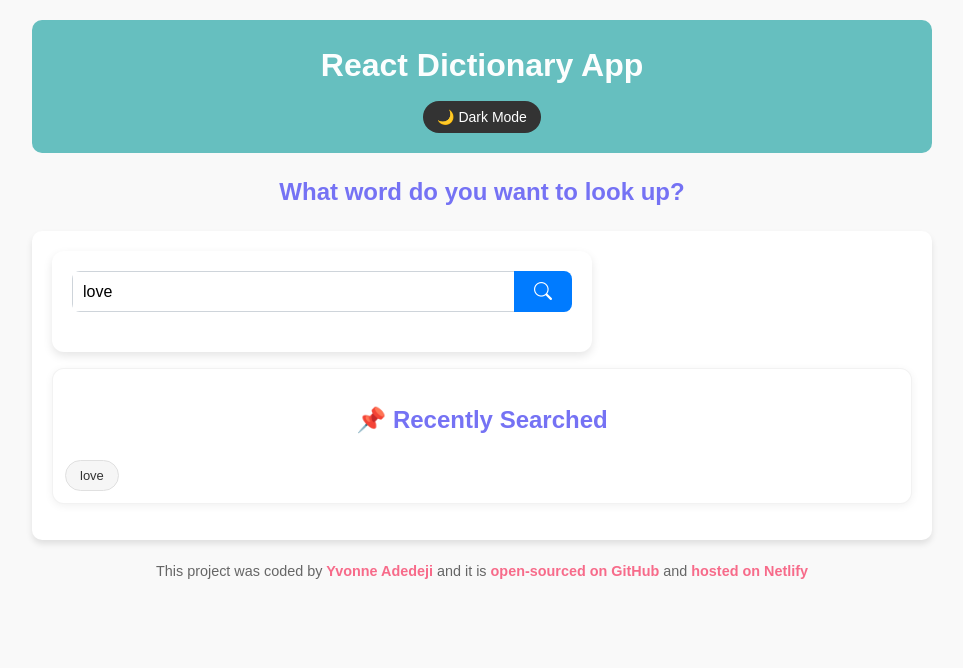
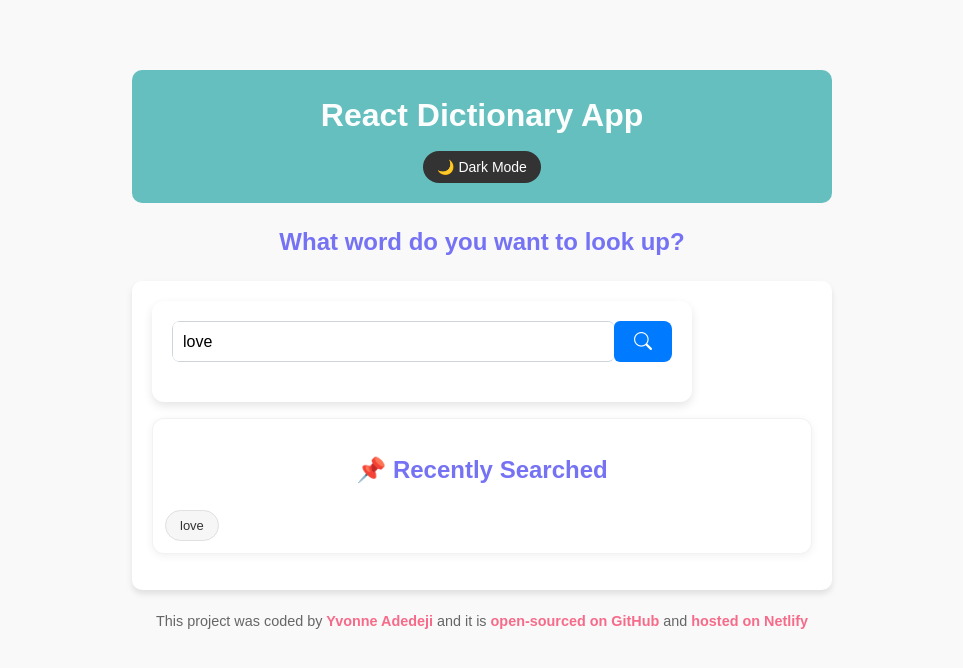
Before and after one commit to yvonnesarah/react-dictionary-app, a React (Create React App) app: page / in a window 1280 px wide. Shown: the top 668 px of the page, without its empty margins (158-1121 px from the left). Built offline with nearby package versions, Linux system fonts and the light colour scheme; no server answers.

Commit message:
Updated project App CSS

```diff
--- a/src/styles/App.css
+++ b/src/styles/App.css
@@ -127,6 +127,89 @@ body.dark footer {
   opacity: 0.8;
 }
 
+body {
+  font-family: Arial, sans-serif;
+  background: #f4f4f9;
+  margin: 0;
+  padding: 0;
+}
+
+.container {
+  max-width: 700px;
+  margin: 50px auto;
+  padding: 20px;
+  text-align: center;
+}
+
+h1 {
+  margin-bottom: 20px;
+}
+
+.search-box {
+  display: flex;
+  gap: 10px;
+  justify-content: center;
+}
+
+input {
+  padding: 10px;
+  width: 60%;
+  border-radius: 6px;
+  border: 1px solid #ccc;
+}
+
+button {
+  padding: 10px 15px;
+  border: none;
+  background: #4a63e7;
+  color: white;
+  border-radius: 6px;
+  cursor: pointer;
+}
+
+button:hover {
+  background: #3b4fd1;
+}
+
+.card {
+  margin-top: 20px;
+  background: white;
+  padding: 20px;
+  border-radius: 10px;
+  text-align: left;
+  box-shadow: 0 4px 10px rgba(0,0,0,0.1);
+}
+
+.audio-btn {
+  margin-left: 10px;
+  background: transparent;
+  color: #4a63e7;
+  font-size: 18px;
+  cursor: pointer;
+}
+
+.phonetic {
+  color: gray;
+}
+
+.meaning {
+  margin-top: 15px;
+}
+
+.definition {
+  margin-left: 10px;
+}
+
+.example {
+  font-style: italic;
+  color: #666;
+}
+
+.error {
+  color: red;
+  margin-top: 15px;
+}
+
 /* Responsive design */
 @media (max-width: 768px) {
   .App-header h1 {
```
